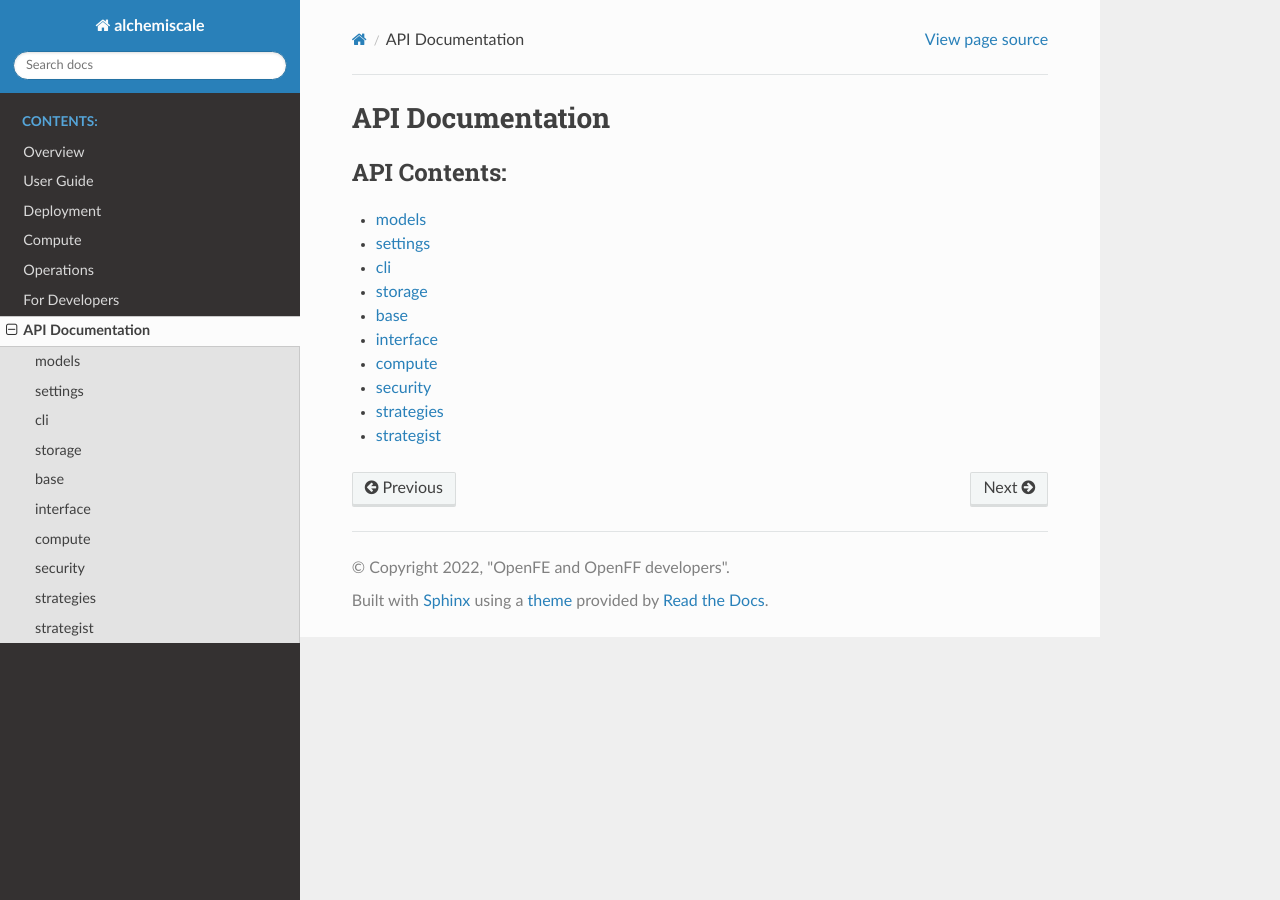
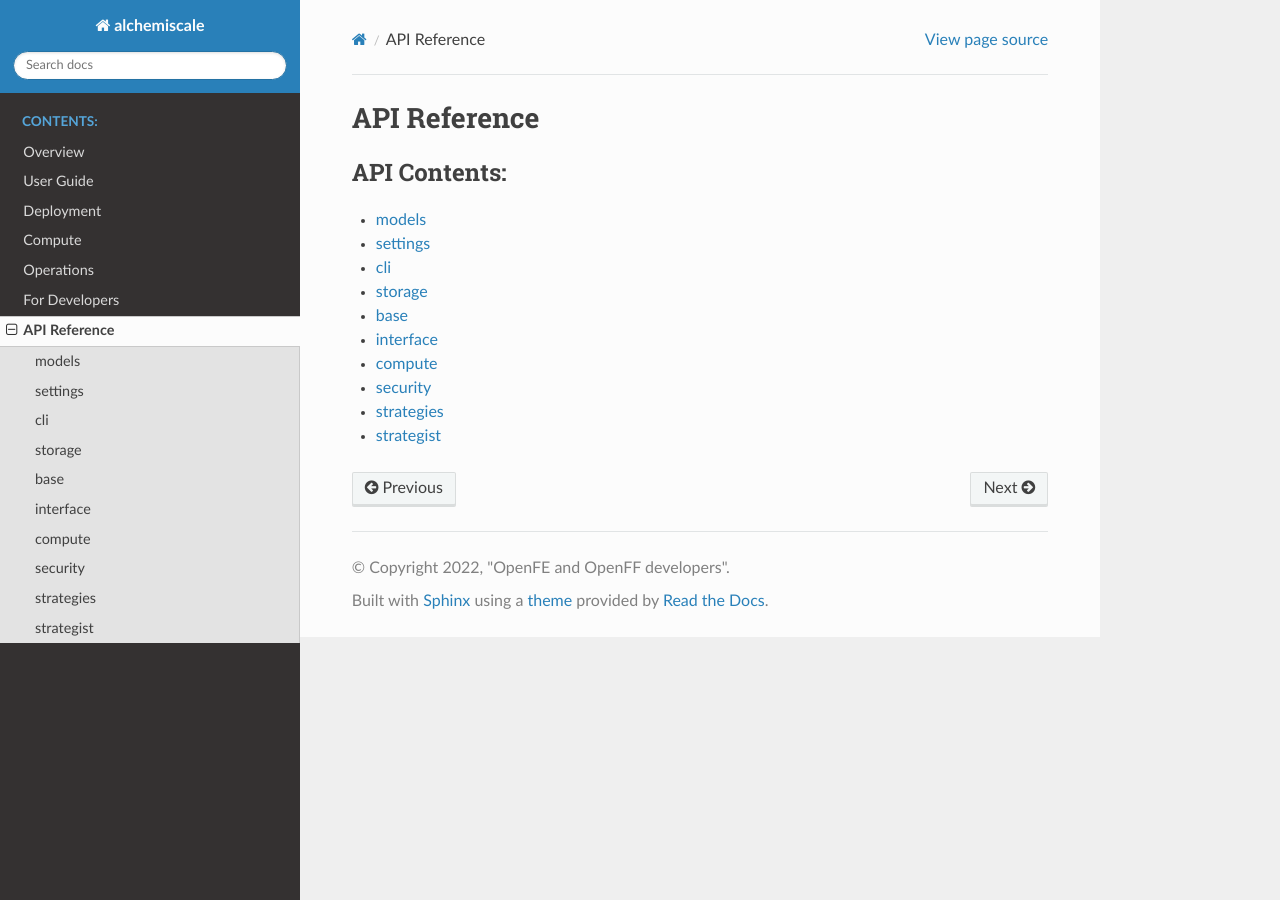
Before and after one commit to OpenFreeEnergy/alchemiscale, a Sphinx documentation site: the page built from docs/api.rst, in a window 1280 px wide. Built offline with Sphinx 7.4.7 and the Read the Docs theme 2.0.0, drawn with Linux system fonts in a browser that asks for light colours.

```diff
--- a/docs/api.rst
+++ b/docs/api.rst
@@ -1,8 +1,8 @@
-.. _api-docs:
+.. _api-reference:
 
-#################
-API Documentation
-#################
+#############
+API Reference
+#############
 
 .. toctree::
    :maxdepth: 1
--- a/docs/development.rst
+++ b/docs/development.rst
@@ -219,7 +219,7 @@ At the top level of the source tree, we have:
 
 Other modules, such as ``strategist`` and ``strategies``, are currently placeholders for future functionality.
 
-See the :ref:`api-docs` for the detailed contents of each of these modules.
+See the :ref:`api-reference` for the detailed contents of each of these modules.
 
 
 .. _click: https://click.palletsprojects.com/
```
